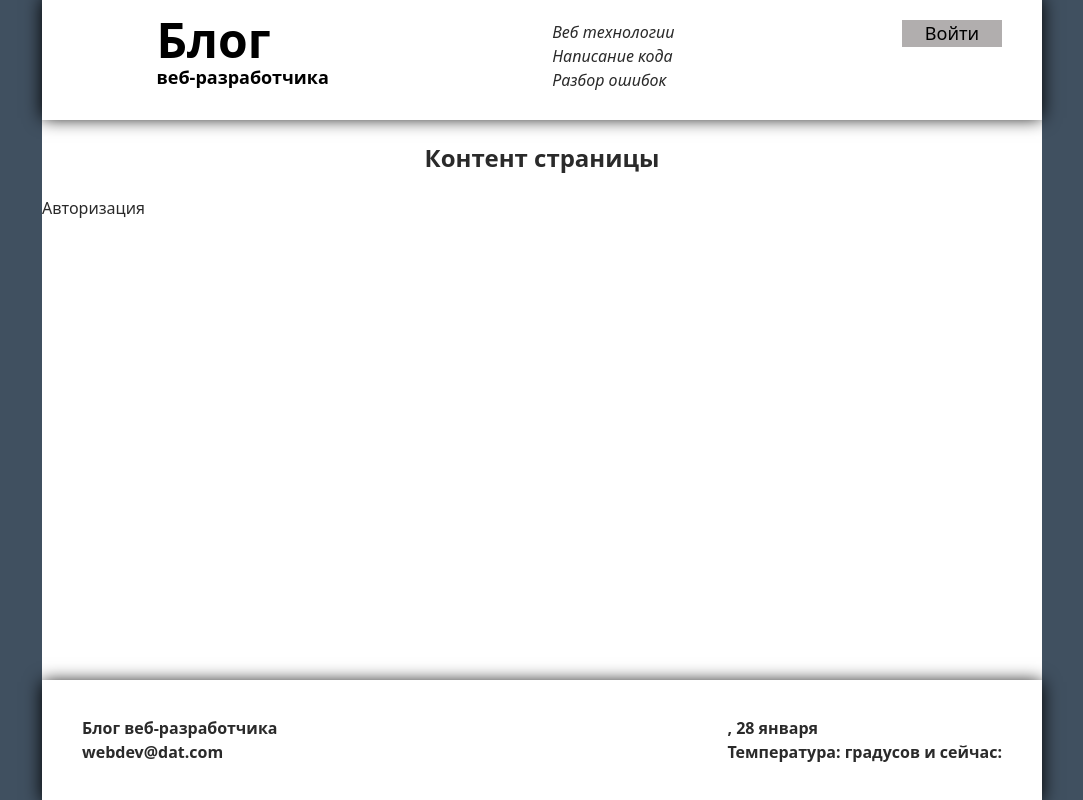
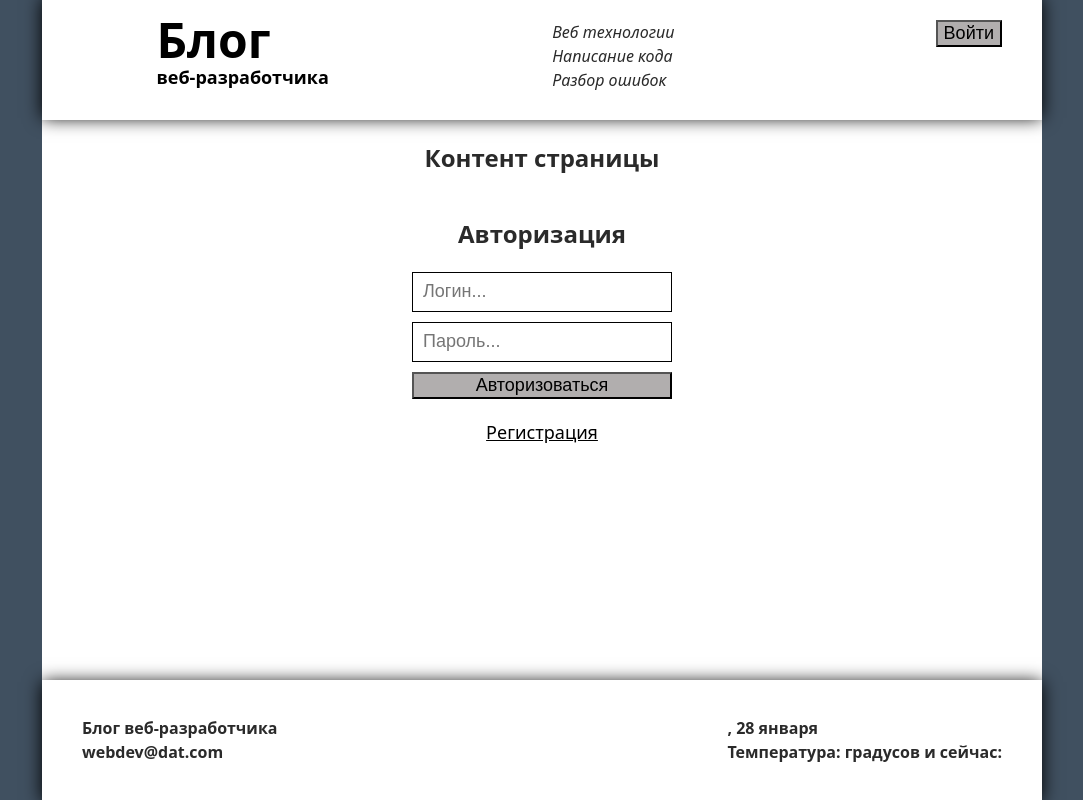
Before and after one commit to grifon2517/Blog, a React (Vite) app: page /login in a window 1280 px wide. Shown: the whole page, without its empty margins (98-1181 px from the left). Built offline with nearby package versions, Linux system fonts and the light colour scheme; no server answers; a web font is replaced by a local one.

Commit message:
Обработка ошибки

```diff
--- a/package.json
+++ b/package.json
@@ -10,6 +10,7 @@
     "preview": "vite preview"
   },
   "dependencies": {
+    "@hookform/resolvers": "^5.2.2",
     "eslint-config-prettier": "^10.1.8",
     "eslint-plugin-prettier": "^5.5.5",
     "prettier": "^3.8.1",
--- a/src/bff/index.js
+++ b/src/bff/index.js
@@ -0,0 +1 @@
+export { server } from './server';
--- a/src/blog.jsx
+++ b/src/blog.jsx
@@ -1,6 +1,7 @@
 import { Routes, Route } from 'react-router-dom';
 import styled from 'styled-components';
 import { Header, Footer } from './components';
+import { Authorization } from './pages/authorization';
 
 const AppColumn = styled.div`
 	display: flex;
@@ -32,7 +33,7 @@ export const Blog = () => {
 				<Routes>
 					<Route path="/" element={<div>Главная страница</div>} />
 					<Route path="/register" element={<div>Регистрация</div>} />
-					<Route path="/login" element={<div>Авторизация</div>} />
+					<Route path="/login" element={<Authorization />} />
 					<Route path="/users" element={<div>Пользователи</div>} />
 					<Route path="/post" element={<div>Новая стотья</div>} />
 					<Route path="/post/:postId" element={<div>Статья</div>} />
--- /dev/null
+++ b/src/components/button/button.jsx
@@ -0,0 +1,24 @@
+import styled from 'styled-components';
+
+const ButtonContainer = ({ children, className, width, ...props }) => {
+	return (
+		<button className={className} {...props}>
+			{children}
+		</button>
+	);
+};
+
+export const Button = styled(ButtonContainer)`
+	font-size: 18px;
+	width: ${({ width = '100%' }) => width}
+	height: 32px;
+	color: #000;
+	display: flex;
+	justify-content: center;
+	align-items: center;
+	background-color: #b1aeae;
+
+	&:hover {
+		cursor: pointer;
+	}
+`;
--- a/src/components/header/components/control-panel/control-panel.jsx
+++ b/src/components/header/components/control-panel/control-panel.jsx
@@ -1,5 +1,5 @@
 import styled from 'styled-components';
-import { Icon } from '../../../icon/icon';
+import { Button, Icon } from '../../../../components';
 import { Link, useNavigate } from 'react-router-dom';
 
 const RightAligned = styled.div`
@@ -7,19 +7,7 @@ const RightAligned = styled.div`
 	justify-content: flex-end;
 `;
 
-const StyledLink = styled(Link)`
-	font-size: 18px;
-	width: 100px;
-	heght: 32px;
-	color: #000;
-
-	display: flex;
-	justify-content: center;
-	align-items: center;
-	background-color: #b1aeae;
-`;
-
-const StyledButton = styled.div`
+const StyledIcon = styled.div`
 	&:hover {
 		cursor: pointer;
 	}
@@ -30,12 +18,14 @@ const ControlPanelContainer = ({ className }) => {
 	return (
 		<div className={className}>
 			<RightAligned>
-				<StyledLink to="/login">Войти</StyledLink>
+				<Button>
+					<Link to="/login">Войти</Link>
+				</Button>
 			</RightAligned>
 			<RightAligned>
-				<StyledButton onClick={() => navigate(-1)}>
+				<StyledIcon onClick={() => navigate(-1)}>
 					<Icon id="fa-backward" margin="10px 0 0 16px" />
-				</StyledButton>
+				</StyledIcon>
 
 				<Link to="/post">
 					<Icon id="fa-file-text-o" margin="10px 0 0 16px" />
--- a/src/components/index.js
+++ b/src/components/index.js
@@ -1,3 +1,5 @@
 export * from './header/header.jsx';
 export * from './icon/icon.jsx';
 export * from './footer/footer.jsx';
+export * from './input/input.jsx';
+export * from './button/button.jsx';
--- /dev/null
+++ b/src/components/input/input.jsx
@@ -0,0 +1,15 @@
+import styled from 'styled-components';
+import { forwardRef } from 'react';
+
+const InputContainer = forwardRef(({ className, ...props }, ref) => {
+	return <input className={className} {...props} ref={ref} />;
+});
+
+export const Input = styled(InputContainer)`
+	width: ${({ width = '100%' }) => width};
+	height: 40px;
+	margin: 0 0 10px;
+	padding: 10px;
+	font-size: 18px;
+	border: 1px solid #000;
+`;
--- /dev/null
+++ b/src/pages/authorization/authorization.jsx
@@ -0,0 +1,99 @@
+import { useForm } from 'react-hook-form';
+import { yupResolver } from '@hookform/resolvers/yup';
+import * as yup from 'yup';
+import { Link } from 'react-router-dom';
+import { server } from '../../bff';
+import { Button, Input } from '../../components';
+import { useState } from 'react';
+import styled from 'styled-components';
+
+const authFormSchema = yup.object().shape({
+	login: yup
+		.string()
+		.required('Заполните логин')
+		.matches(/^\w+$/, 'Неверно заполнен логин. Только буквы и цифры')
+		.min(3, 'Неверно заполнен логин. Минимум 3 символа')
+		.max(15, 'Неверно заполнен логин. Максиумум 15 символов'),
+	password: yup
+		.string()
+		.required('Заполните пароль')
+		.matches(
+			/^[\w#%]+$/,
+			'Неверно заполнен пароль. Допускаются буквы, цифры и знаки: № %',
+		)
+
+		.min(6, 'Неверно заполнен пароль. Минимум 6 символа')
+		.max(20, 'Неверно заполнен пароль. Максиумум 20 символов'),
+});
+
+const StyledLink = styled(Link)`
+	text-align: center;
+	text-decoration: underline;
+	margin: 20px 0;
+	font-size: 18px;
+`;
+
+const ErrorMessage = styled.div`
+	background-color: #fcadad;
+	font-size: 18px;
+	margin: 10px 0 0;
+	padding: 10px;
+`;
+
+const AuthorizationContainer = ({ className }) => {
+	const {
+		register,
+		handleSubmit,
+		formState: { errors },
+	} = useForm({
+		defaultValues: {
+			login: '',
+			password: '',
+		},
+		resolver: yupResolver(authFormSchema),
+	});
+
+	const [serverError, setServerError] = useState('');
+
+	const onSubmit = ({ login, password }) => {
+		server.authorize(login, password).then(({ error, res }) => {
+			if (error) {
+				setServerError(`Ошибка запроса: ${error}`);
+			}
+		});
+	};
+
+	const formError = errors?.login?.message || errors?.password?.message;
+	const errorMessage = formError || serverError;
+
+	return (
+		<div className={className}>
+			<h2>Авторизация</h2>
+			<form onSubmit={handleSubmit(onSubmit)}>
+				<Input type="text" placeholder="Логин..." {...register('login')}></Input>
+				<Input
+					type="password"
+					placeholder="Пароль..."
+					{...register('password')}
+				></Input>
+				<Button type="submit" disabled={!!formError}>
+					Авторизоваться
+				</Button>
+				{errorMessage && <ErrorMessage>{errorMessage}</ErrorMessage>}
+				<StyledLink to="/register">Регистрация</StyledLink>
+			</form>
+		</div>
+	);
+};
+
+export const Authorization = styled(AuthorizationContainer)`
+	margin: 0 auto;
+	display: flex;
+	align-items: center;
+	flex-direction: column;
+	& > form {
+		display: flex;
+		flex-direction: column;
+		width: 260px;
+	}
+`;
--- /dev/null
+++ b/src/pages/authorization/index.js
@@ -0,0 +1 @@
+export * from './authorization';
```
Also changed, not shown: src/bff/server.js (renamed from src/bff/bff.js), 1 other file (tests, documents, lock files or other folders).
